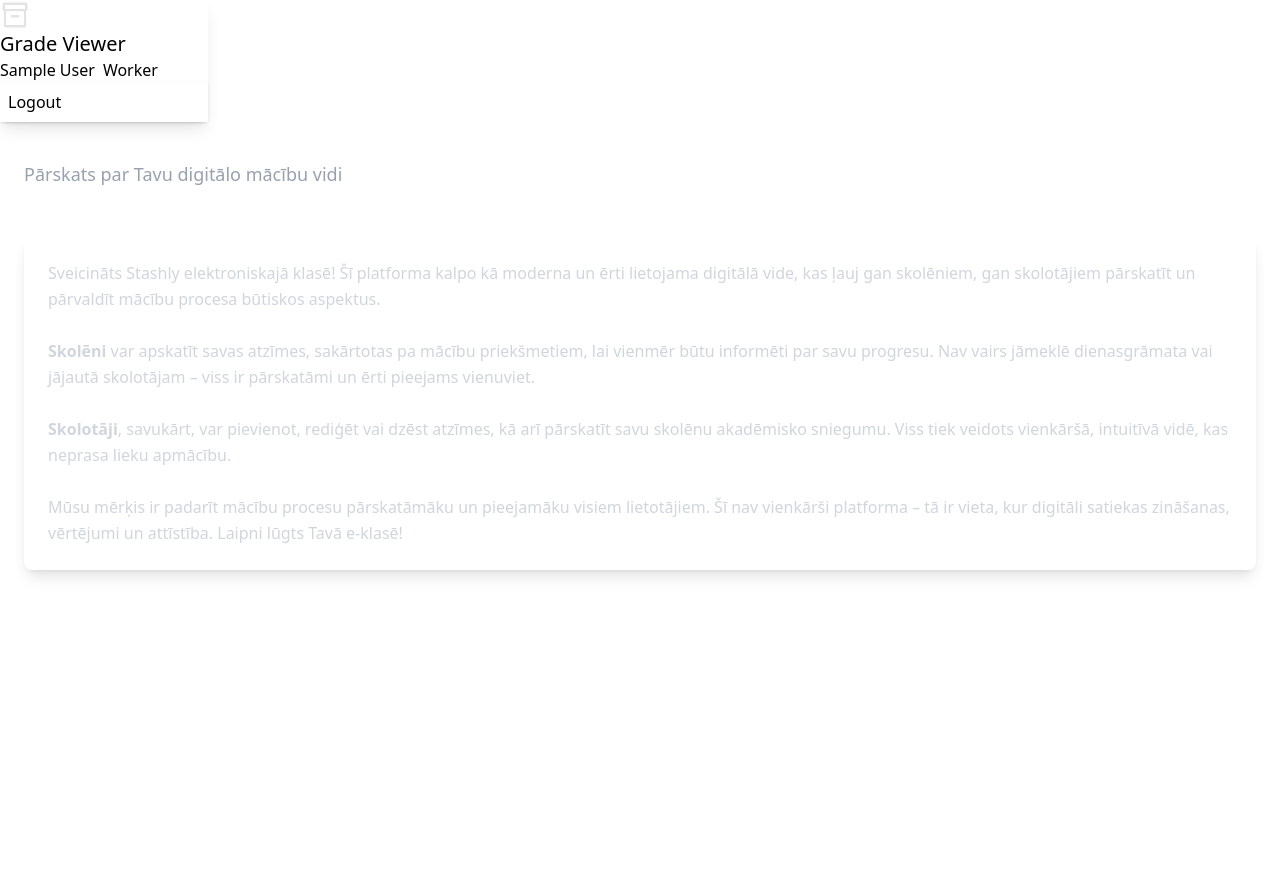
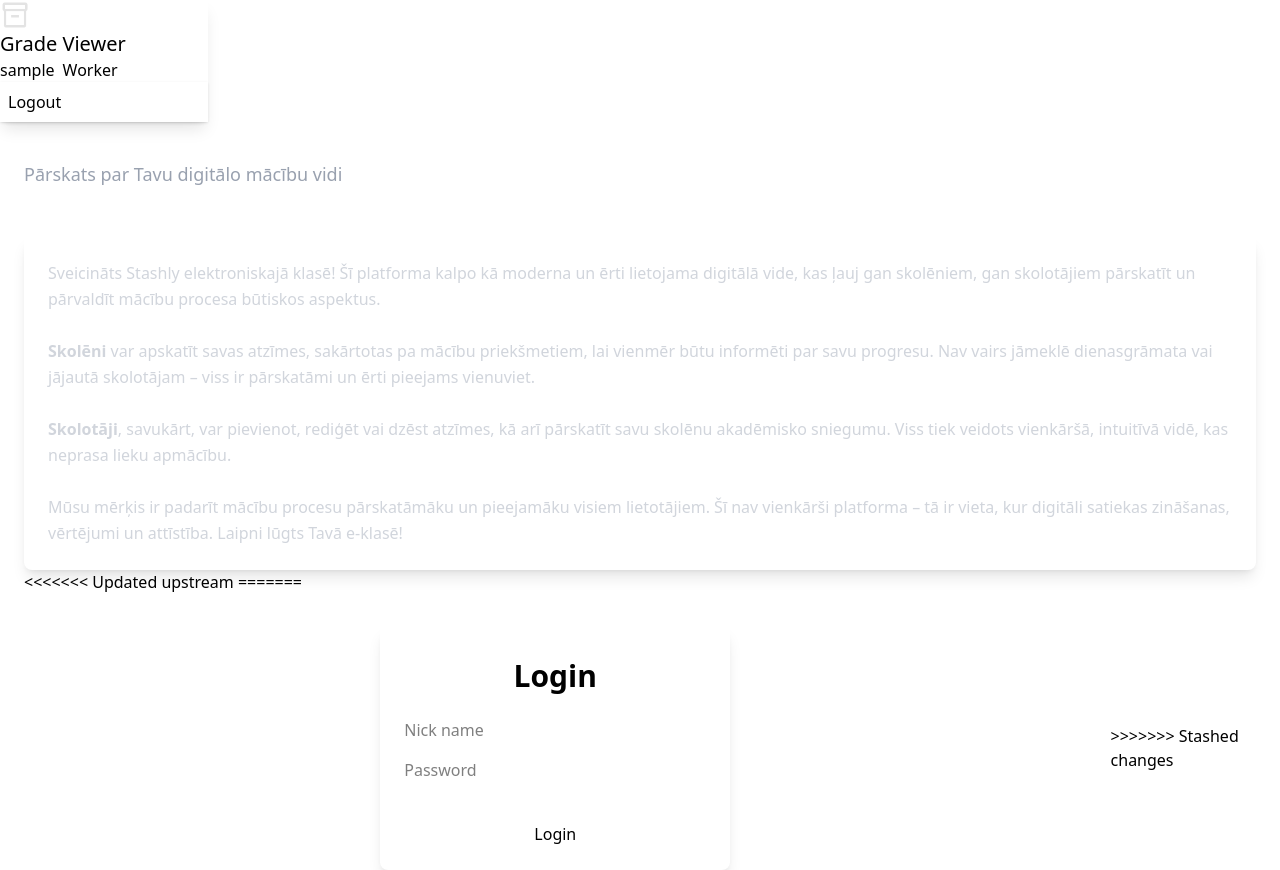
Before and after one commit to kristians2005/GradeViewer, a PHP site: page / in a window 1280 px wide. Before the commit the page ends 577 px from the top, so only its background shows below. Run offline with PHP 8.4, Linux system fonts and the light colour scheme; the visitor is signed in with stand-in values (Sample User, id 1); some libraries are stand-ins or nearby versions.

Commit message:
push
push

```diff
--- /dev/null
+++ b/components/login.php
@@ -0,0 +1,24 @@
+<form action="/login" class="w-full flex justify-center" method="POST">
+    <div class="grid bg-base-300 w-[350px] gap-4 p-6 rounded-lg shadow-lg">
+        <h1 class="text-3xl text-center font-bold m-2">Login</h1>
+        <input type="text" id="nick_name" name="nick_name"
+            class="input input-bordered input-md <?php echo isset($error['nick_name']) ? 'input-error' : ''; ?>"
+            value="<?php echo $name ?? ''; ?>" required placeholder="Nick name">
+
+        <input type="password" id="password" name="password"
+            class="input input-bordered input-md <?php echo isset($error['password']) ? 'input-error' : ''; ?>" required
+            placeholder="Password">
+
+        <div>
+            <?php if (isset($error)): ?>
+                <ul>
+                    <?php foreach ($error as $key => $value): ?>
+                        <li class="text-error text-sm italic"><?php echo $value; ?></li>
+                    <?php endforeach; ?>
+                </ul>
+            <?php endif; ?>
+        </div>
+
+        <button type="submit" class="btn btn-primary btn-md mt-2 w-full">Login</button>
+    </div>
+</form>
--- a/controllers/AuthController.php
+++ b/controllers/AuthController.php
@@ -10,12 +10,43 @@
 
     public function login()
     {
+        var_dump($_POST);
         if (isset($_SESSION['logged_in'])) {
             header('Location: /');
             return;
         }
 
-        require "views/auth/Login.view.php";
+        $nick_name = $_POST['nick_name'];
+        $password = $_POST['password'];
+
+        $error = [];
+
+        if (Validator::required($password)) {
+            $error["password"] = "Password is required.";
+        }
+
+
+
+        if (Auth::login($nick_name, $password)) {
+            $user = Auth::getUser($nick_name);
+            if ($_SESSION == null) {
+                session_start();
+            }
+
+            $_SESSION['user_id'] = $user['id'];
+            $_SESSION['first_name'] = $user['first_name'];
+            $_SESSION['last_name'] = $user['last_name'];
+            $_SESSION['nick_name'] = $user['nick_name'];
+            $_SESSION['user_role'] = $user['roles'];
+            $_SESSION['logged_in'] = true;
+
+            header('Location: /');
+            return;
+        }
+
+        $error["password"] = "Invalid nick_name or password.";
+        require "views/dashboard.view.php";
+
     }
 
     public function register()
@@ -44,13 +75,13 @@
             return;
         }
 
-        $email = $_POST['email'];
+        $nick_name = $_POST['nick_name'];
         $password = $_POST['password'];
 
         $error = [];
 
-        if (!Validator::email($email)) {
-            $error["email"] = "Please enter a valid email address.";
+        if (!Validator::nick_name($nick_name)) {
+            $error["nick_name"] = "Please enter a valid nick_name address.";
         }
 
         if (Validator::required($password)) {
@@ -62,15 +93,15 @@
             return;
         }
 
-        if (Auth::login($email, $password)) {
-            $user = Auth::getUser($email);
+        if (Auth::login($nick_name, $password)) {
+            $user = Auth::getUser($nick_name);
             if ($_SESSION == null) {
                 session_start();
             }
 
             $_SESSION['user_id'] = $user['id'];
             $_SESSION['user_name'] = $user['name'];
-            $_SESSION['user_email'] = $user['email'];
+            $_SESSION['nick_name'] = $user['nick_name'];
             $_SESSION['user_role'] = $user['roles'];
             $_SESSION['logged_in'] = true;
 
@@ -78,31 +109,33 @@
             return;
         }
 
-        $error["password"] = "Invalid email or password.";
+        $error["password"] = "Invalid nick_name or password.";
         require "views/auth/Login.view.php";
     }
 
     public function registerUser()
     {
-        if (isset($_SESSION['logged_in'])) {
-            header('Location: /');
-            return;
-        }
+        // if (isset($_SESSION['logged_in'])) {
+        //     header('Location: /');
+        //     return;
+        // }
 
-        $name = $_POST['name'];
-        $email = $_POST['email'];
+        var_dump($_POST);
+        $first_name = $_POST['first_name'];
+        $last_name = $_POST['last_name'];
+        $nick_name = $_POST['nick_name'];
         $password = $_POST['password'];
         $password_confirmation = $_POST['password_confirmation'];
 
         $error = [];
 
-        if (Validator::required($name)) {
-            $error["name"] = "Name is required.";
-        }
+            // if (Validator::required($nick_name)) {
+            //     $error["nick_name"] = "Name is required.";
+            // }
 
-        if (!Validator::strLengt($name, 3, 50)) {
-            $error["name"] = "Name must be between 3 and 50 characters long.";
-        }
+            // if (!Validator::strLengt($nick_name, 3, 50)) {
+            //     $error["nick_name"] = "Name must be between 3 and 50 characters long.";
+            // }
 
             if (!Validator::passwordMatch($password, $password_confirmation)) {
                 $error["password"] = "Passwords do not match.";
@@ -116,21 +149,21 @@
                 $error["password"] = "Password must be at least 8 characters long.";
             }
 
-        if (!Validator::email($email)) {
-            $error["email"] = "Email is not valid.";
-        }
+            // if (!Validator::email($nick_name)) {
+            //     $error["nick_name"] = "Email is not valid.";
+            // }
 
-        if (Auth::emailExists($email)) {
-            $error["email"] = "This email is already registered. Please use a different email.";
-        }
+            // if (Auth::emailExists($nick_name)) {
+            //     $error["nick_name"] = "This email is already registered. Please use a different email.";
+            // }
 
 
 
-        //var_dump($error);
+        // var_dump($error);
 
         if (empty($error)) {
-            Auth::register($name, $email, $password);
-            header('Location: /login');
+            Auth::register($first_name, $nick_name, $password);
+            header('Location: /');
         } else {
             require "views/auth/Register.view.php";
         }
--- a/controllers/UsersController.php
+++ b/controllers/UsersController.php
@@ -54,20 +54,21 @@
             header("Location: /");
             exit();
         }
-        $name = $_POST['name'];
-        $email = $_POST['email'];
+        $fist_name = $_POST['first_name'];
+        $last_name = $_POST['last_name'];
+        $nick_name = $_POST['nick_name'];
         $password = $_POST['password'];
         $password_confirmation = $_POST['password_confirmation'];
         $roles = $_POST['roles'];
 
         $error = [];
 
-        if (Validator::required($name)) {
-            $error["name"] = "Name is required.";
+        if (Validator::required($nick_name)) {
+            $error["nick_name"] = "Name is required.";
         }
 
-        if (!Validator::strLengt($name, 3, 50)) {
-            $error["name"] = "Name must be between 3 and 50 characters long.";
+        if (!Validator::strLengt($nick_name, 3, 50)) {
+            $error["nick_name"] = "nick_name must be between 3 and 50 characters long.";
         }
 
         if (!Validator::passwordMatch($password, $password_confirmation)) {
@@ -82,13 +83,7 @@
             $error["password"] = "Password must be at least 8 characters long.";
         }
 
-        if (!Validator::email($email)) {
-            $error["email"] = "Email is not valid.";
-        }
 
-        if (Auth::emailExists($email)) {
-            $error["email"] = "This email is already registered. Please use a different email.";
-        }
 
 
 
--- a/db.sql
+++ b/db.sql
@@ -5,7 +5,11 @@
     id INT AUTO_INCREMENT PRIMARY KEY,
     first_name VARCHAR(50),
     last_name VARCHAR(50),
+<<<<<<< Updated upstream
     email VARCHAR(100) UNIQUE NOT NULL,
+=======
+    nick_name VARCHAR(50),
+>>>>>>> Stashed changes
     password VARCHAR(255) NOT NULL,
     role ENUM('student', 'teacher') DEFAULT 'student' NOT NULL
 );
@@ -25,7 +29,7 @@
     FOREIGN KEY (subject_id) REFERENCES Subjects(id)
 );
 
-INSERT INTO Users (first_name, last_name, email, password, role) VALUES
+INSERT INTO Users (first_name, last_name, nick_name, password, role) VALUES
 ('Anna', 'Kalniņa', 'anna.kalnina@example.com', 'hashed_password_anna', 'student'),
 ('Jānis', 'Ozols', 'janis.ozols@example.com', 'hashed_password_janis', 'student'),
 ('Laura', 'Liepa', 'laura.liepa@example.com', 'hashed_password_laura', 'student'),
--- a/models/Model.php
+++ b/models/Model.php
@@ -22,25 +22,25 @@
         return $records ?: [];
     }
 
-    public static function register($name, $email, $password)
+    public static function register($name, $nick_name, $password)
     {
         self::init();
 
 
         $hashedPassword = password_hash($password, PASSWORD_DEFAULT);
 
-        $sql = "INSERT INTO " . static::getTableName() . " (first_name, last_name, email, password) VALUES (:first_name,:last_name, :email, :password)";
+        $sql = "INSERT INTO " . static::getTableName() . " (first_name, last_name, nick_name, password) VALUES (:first_name,:last_name, :nick_name, :password)";
 
-        $records = self::$db->query($sql, [":first_name" => $name, ":last_name" => $name, ":email" => $email, ":password" => $hashedPassword]);
+        $records = self::$db->query($sql, [":first_name" => $name, ":last_name" => $name, ":nick_name" => $nick_name, ":password" => $hashedPassword]);
         return $records;
 
     }
 
-    public static function login($email, $password)
+    public static function login($nick_name, $password)
     {
         self::init();
-        $sql = "SELECT * FROM " . static::getTableName() . " WHERE email = :email";
-        $records = self::$db->query($sql, [":email" => $email])->fetch();
+        $sql = "SELECT * FROM " . static::getTableName() . " WHERE nick_name = :nick_name";
+        $records = self::$db->query($sql, [":nick_name" => $nick_name])->fetch();
         if (!$records) {
             return false;
         }
@@ -50,11 +50,11 @@
         return false;
     }
 
-    public static function getUser($email)
+    public static function getUser($nick_name)
     {
         self::init();
-        $sql = "SELECT * FROM " . static::getTableName() . " WHERE email = :email";
-        $records = self::$db->query($sql, [":email" => $email])->fetch();
+        $sql = "SELECT * FROM " . static::getTableName() . " WHERE nick_name = :nick_name";
+        $records = self::$db->query($sql, [":nick_name" => $nick_name])->fetch();
         return $records;
     }
 
@@ -67,11 +67,11 @@
         return $record ?: null;
     }
 
-    public static function emailExists($email)
+    public static function emailExists($nick_name)
     {
         self::init();
-        $sql = "SELECT COUNT(*) FROM " . static::getTableName() . " WHERE email = :email";
-        $count = self::$db->query($sql, [":email" => $email])->fetchColumn();
+        $sql = "SELECT COUNT(*) FROM " . static::getTableName() . " WHERE nick_name = :nick_name";
+        $count = self::$db->query($sql, [":nick_name" => $nick_name])->fetchColumn();
         return $count > 0;
     }
 
@@ -90,9 +90,9 @@
     {
         self::init();
 
-        $sql = "UPDATE " . static::getTableName() . " SET name = :name, email = :email, roles = :roles WHERE id = :id";
+        $sql = "UPDATE " . static::getTableName() . " SET name = :name, nick_name = :nick_name, roles = :roles WHERE id = :id";
 
-        $records = self::$db->query($sql, [":name" => $data["name"], ":email" => $data["email"], ":roles" => $data["roles"], ":id" => $id]);
+        $records = self::$db->query($sql, [":name" => $data["name"], ":nick_name" => $data["nick_name"], ":roles" => $data["roles"], ":id" => $id]);
         return $records;
         ;
     }
@@ -104,28 +104,5 @@
         return self::$db->query($sql, [":id" => $id]) ? true : false;
     }
 
-    public static function lowStockProducts()
-    {
-        self::init();
-        $sql = "SELECT * FROM inventory WHERE quantity < 10";
-        $records = self::$db->query($sql)->fetchAll();
-        return $records ?: [];
-    }
-
-    public static function productCount()
-    {
-        self::init();
-        $sql = "SELECT COUNT(*) FROM products ";
-        $count = self::$db->query($sql)->fetchColumn();
-        return $count;
-    }
-
-    public static function orderCount()
-    {
-        self::init();
-        $sql = "SELECT COUNT(*) FROM orders ";
-        $count = self::$db->query($sql)->fetchColumn();
-        return $count;
-    }
 
 }
--- a/validator.php
+++ b/validator.php
@@ -28,8 +28,6 @@
         } else {
             return false;
         }
-
-
     }
 
     public static function required($string)
--- a/views/Dashboard.view.php
+++ b/views/Dashboard.view.php
@@ -27,6 +27,13 @@
                 Mūsu mērķis ir padarīt mācību procesu pārskatāmāku un pieejamāku visiem lietotājiem. Šī nav vienkārši platforma – tā ir vieta, kur digitāli satiekas zināšanas, vērtējumi un attīstība. Laipni lūgts Tavā e-klasē!
             </p>
         </div>
+<<<<<<< Updated upstream
+=======
+    </div>
+    <div class="flex justify-center items-center">
+
+        <?php require_once "components/login.php"; ?>
+>>>>>>> Stashed changes
     </div>
 </div>
 
--- a/views/partials/navBar.view.php
+++ b/views/partials/navBar.view.php
@@ -17,7 +17,7 @@
             <div class="dropdown dropdown-end">
                 <div tabindex="0" role="button" class="flex items-center gap-4 cursor-pointer">
                     <span class="text-base btn btn-ghost font-medium flex items-center gap-2">
-                        <?php echo htmlspecialchars($_SESSION['user_name']) ?>
+                        <?php echo htmlspecialchars($_SESSION['nick_name']) ?>
                         <div
                             class="badge badge-xs <?php echo $_SESSION['user_role'] === 'Worker' ? 'badge-primary' : 'badge-warning' ?>">
                             <?php echo $_SESSION['user_role'] ?>
```
Also changed, not shown: views/auth/Register.view.php (+9 -6 lines). Lines whose indentation alone changed are shown as unchanged.
